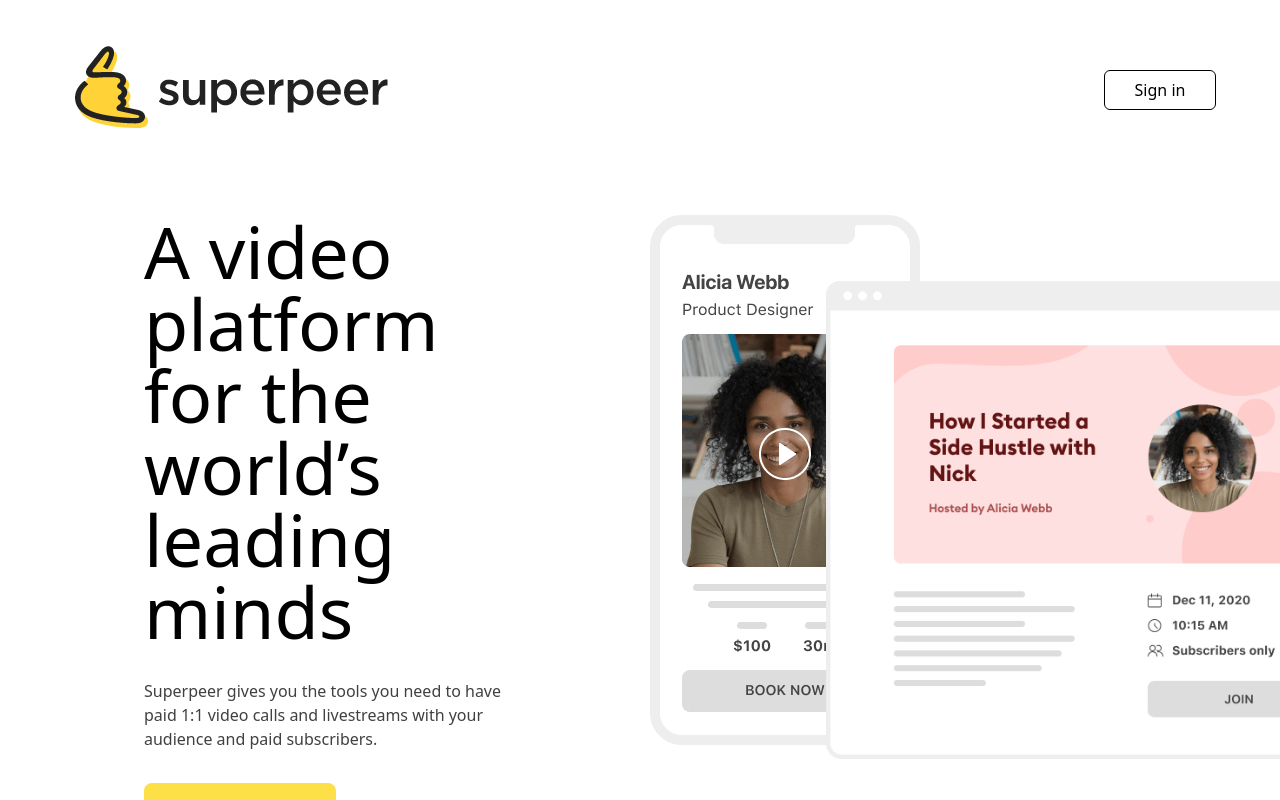
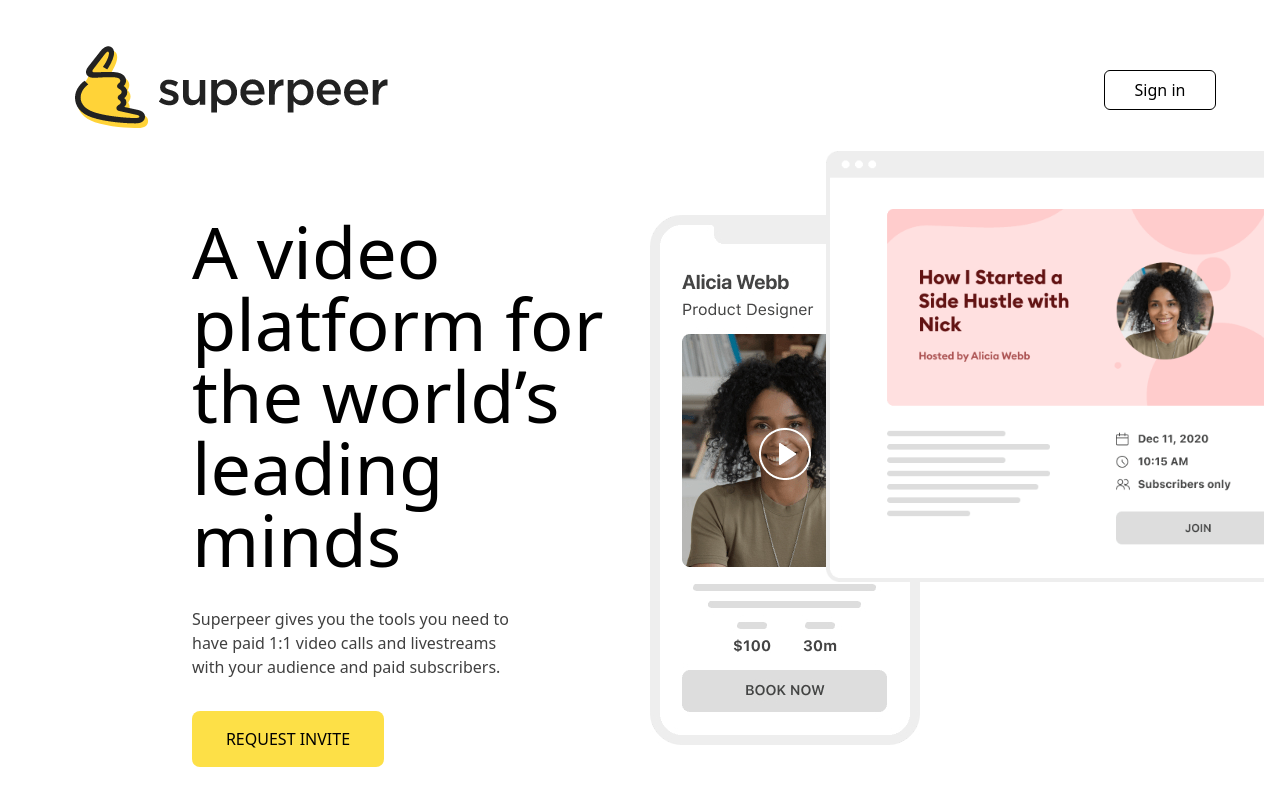
Before and after one commit to Lonozx/superpeerTailwind, a plain HTML site: page index.html in a window 1280 px wide. Drawn offline with nearby package versions, Linux system fonts and the light colour scheme.

Commit message:
minor position changes

```diff
--- a/index.html
+++ b/index.html
@@ -57,9 +57,9 @@
           </button>
         </nav>
       </div>
-      <div class="flex px-36 py-9 justify-between relative gap-5">
+      <div class="flex px-48 py-9 justify-between relative gap-5">
         <div class="text-left flex flex-col self-start gap-8 w-1/2">
-          <h1 class="text-7xl w-3/4">
+          <h1 class="text-7xl ">
             A video platform for the world’s leading minds
           </h1>
           <p class="text-neutral-700 w-3/4">
@@ -73,7 +73,7 @@
         <div class="relative w-1/2">
           <img class="" src="./images/sub-right.jpg" alt="" />
           <img
-            class="absolute left-44 bottom-20"
+            class="absolute left-44 -top-16 right-0"
             src="./images/main-right.png"
             alt=""
           />
@@ -917,7 +917,7 @@
             <p>Terms</p>
           </li>
         </ul>
-        <ul class="flex gap-10">
+        <ul class="flex -ml-32 gap-10">
           <li>
             <a href="https://twitter.com/?lang=ru" target="_blank"
               ><svg
```
